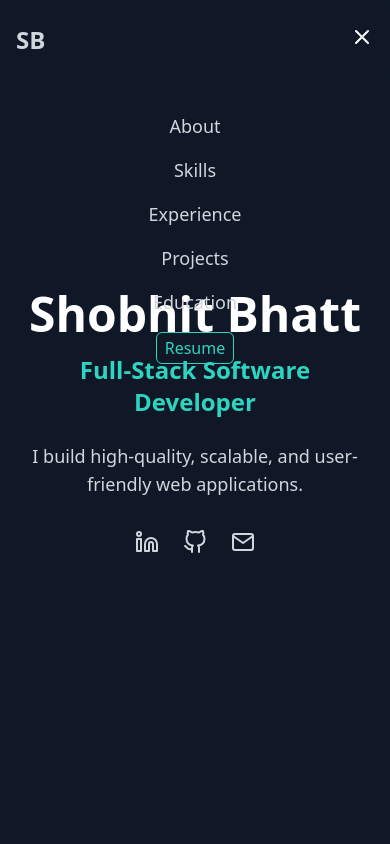
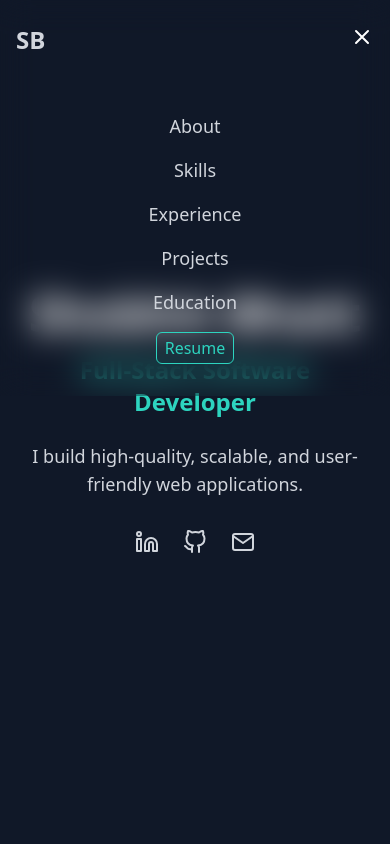
Before and after one commit to shobhit-bhatt-14/shobhit-bhatt-14.github.io, a Next.js app: page / in a window 390 px wide. Both pictures are taken after a click on the button "Toggle menu". Shown: the top 844 px of the page. Built offline with nearby package versions, Linux system fonts and the light colour scheme.

Commit message:
fix: mobile menu bg

```diff
--- a/src/components/header.tsx
+++ b/src/components/header.tsx
@@ -46,7 +46,7 @@ export default function Header() {
   };
 
   return (
-    <header className="fixed top-0 left-0 right-0 z-50 transition-all duration-300 backdrop-blur-xs">
+    <header className="fixed top-0 left-0 right-0 z-50 transition-all duration-300 backdrop-blur-lg">
       <nav className="container mx-auto px-4 sm:px-6 lg:px-8">
         <div className="flex items-center justify-between h-20">
           <a href="#home" className="text-2xl font-bold hover:text-primary">
@@ -63,11 +63,7 @@ export default function Header() {
         </div>
       </nav>
       {/* Mobile Menu */}
-      <div
-        className={`md:hidden ${
-          isOpen ? "block" : "hidden"
-        } backdrop-blur-sm absolute top-20 left-0 right-0`}
-      >
+      <div className={`md:hidden ${isOpen ? "block" : "hidden"}`}>
         <div className="flex flex-col items-center space-y-4 py-8">
           {navLinks.map((link) => renderNavLink(link, true))}
         </div>
```
